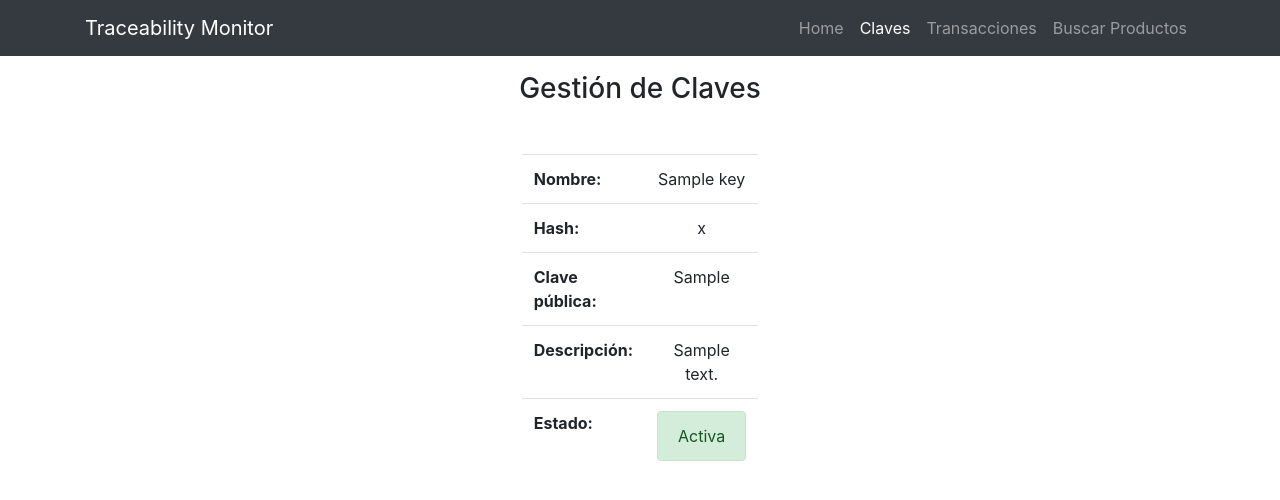
After one commit to ahcode/Traceability, a Django app: page /keys/details/x in a window 1280 px wide. The commit adds this page. Shown: the top 500 px of the page. Run offline with Django 3.2, Linux system fonts and the light colour scheme; tables that the repository leaves empty hold one stand-in row (values such as "Sample post"); some libraries are stand-ins or nearby versions.

Commit message:
Detalle de claves

```diff
--- a/web/traceability/models.py
+++ b/web/traceability/models.py
@@ -4,7 +4,7 @@ from django.db import models
 class Key(models.Model):
     hash = models.CharField(max_length=64, primary_key=True)
     public_key = models.TextField(max_length=300)
-    status_choices = (('active', 'Active'), ('inactive', 'Inactive'), ('new', 'New'))
+    status_choices = (('active', 'Activa'), ('inactive', 'Inactiva'), ('new', 'Pendiente de Aprobación'))
     current_status = models.CharField(max_length=8, choices=status_choices, default='new')
     name = models.CharField(max_length=50)
     description = models.TextField(max_length=300)
--- /dev/null
+++ b/web/traceability/templates/traceability/keys/key_details.html
@@ -0,0 +1,12 @@
+{% extends 'traceability/keys/keyslist_base.html' %}
+{% block nav-stages %}active{% endblock %}
+{% block content %}
+<h3 class="mt-3">Gestión de Claves</h3>
+<table class="mt-5 table" style="width: 1px; margin: auto">
+<tr><td class = "text-left"><span class="font-weight-bold">Nombre:</span></td><td>{{ key.name }}</td></tr>
+<tr><td class = "text-left"><span class="font-weight-bold text-left">Hash:</span></td><td>{{ key.hash }}</td></tr>
+<tr><td class = "text-left"><span class="font-weight-bold text-left">Clave pública:</span></td><td>{{ key.public_key|linebreaks }}</td></tr>
+<tr><td class = "text-left"><span class="font-weight-bold text-left">Descripción:</span></td><td>{% if key.description %}{{ key.description }}{% else %}<span class="font-weight-light">No hay descripción</span>{% endif %}</td></tr>
+<tr><td class = "text-left"><span class="font-weight-bold text-left">Estado:</span></td><td><div class="text-center alert alert-{% if key.current_status == 'active' %}success{% elif key.current_status == 'new' %}warning{% else %}danger{% endif %}">{{ key.get_current_status_display }}</div></td></tr>
+</table>
+{% endblock %}
--- a/web/traceability/templates/traceability/keys/keyslist_active.html
+++ b/web/traceability/templates/traceability/keys/keyslist_active.html
@@ -6,7 +6,7 @@
     <tr>
         <td class="align-middle">{{ k.name }}</td>
         <td class="align-middle">{{ k.hash }}</td>
-        <td class="align-middle"><a href="#" class="btn btn-info" role="button">Detalles</a> <a href="{% url 'deactivate_key' hash=k.hash %}" class="btn btn-danger" role="button">Desactivar</a></td>
+        <td class="align-middle"><a href="{% url 'key_details' k.hash %}" class="btn btn-info" role="button">Detalles</a> <a href="{% url 'deactivate_key' hash=k.hash %}" class="btn btn-danger" role="button">Desactivar</a></td>
     </tr>
 {% empty %}
     <tr><td colspan="3">No hay claves activas.</td></tr>
--- a/web/traceability/templates/traceability/keys/keyslist_inactive.html
+++ b/web/traceability/templates/traceability/keys/keyslist_inactive.html
@@ -6,7 +6,7 @@
     <tr>
         <td class="align-middle">{{ k.name }}</td>
         <td class="align-middle">{{ k.hash }}</td>
-        <td class="align-middle"><a href="#" class="btn btn-info" role="button">Detalles</a> <a href="{% url 'activate_key' hash=k.hash %}" class="btn btn-success" role="button">Activar</a></td>
+        <td class="align-middle"><a href="{% url 'key_details' k.hash %}" class="btn btn-info" role="button">Detalles</a> <a href="{% url 'activate_key' hash=k.hash %}" class="btn btn-success" role="button">Activar</a></td>
     </tr>
 {% empty %}
     <tr><td colspan="3">No hay claves inactivas.</td></tr>
--- a/web/traceability/templates/traceability/keys/keyslist_pending.html
+++ b/web/traceability/templates/traceability/keys/keyslist_pending.html
@@ -6,7 +6,7 @@
     <tr>
         <td class="align-middle">{{ k.name }}</td>
         <td class="align-middle">{{ k.hash }}</td>
-        <td class="align-middle"><a href="#" class="btn btn-info" role="button">Detalles</a> <a href="{% url 'activate_key' hash=k.hash %}" class="btn btn-success" role="button">Activar</a> <a href="{% url 'remove_key' hash=k.hash %}" class="btn btn-danger" role="button">Eliminar</a></td>
+        <td class="align-middle"><a href="{% url 'key_details' k.hash %}" class="btn btn-info" role="button">Detalles</a> <a href="{% url 'activate_key' hash=k.hash %}" class="btn btn-success" role="button">Activar</a> <a href="{% url 'remove_key' hash=k.hash %}" class="btn btn-danger" role="button">Eliminar</a></td>
     </tr>
 {% empty %}
     <tr><td colspan="3">No hay claves pendientes de activar.</td></tr>
--- a/web/traceability/urls.py
+++ b/web/traceability/urls.py
@@ -9,4 +9,5 @@ urlpatterns = [
     path('keys/action/activate/<slug:hash>/', views.ActivateKey, name='activate_key'),
     path('keys/action/deactivate/<slug:hash>/', views.DeactivateKey, name='deactivate_key'),
     path('keys/action/remove/<slug:hash>/', views.RemoveKey, name='remove_key'),
+    path('keys/details/<slug:hash>', views.KeyDetails.as_view(), name='key_details'),
 ]
--- a/web/traceability/views.py
+++ b/web/traceability/views.py
@@ -1,6 +1,6 @@
 #from django.shortcuts import redirect
 from django.http import HttpResponseRedirect
-from django.views.generic import View, TemplateView, ListView
+from django.views.generic import View, TemplateView, ListView, DetailView
 from django.contrib import messages
 from .models import *
 
@@ -25,6 +25,13 @@ class InactiveKeysList(ListView):
     template_name = 'traceability/keys/keyslist_inactive.html'
     queryset = Key.objects.filter(current_status = 'inactive')
     context_object_name = 'keys_list'
+
+class KeyDetails(DetailView):
+    model = Key
+    template_name = 'traceability/keys/key_details.html'
+    slug_url_kwarg = 'hash'
+    slug_field = 'hash'
+    context_object_name = 'key'
 
 def ActivateKey(request, hash):
     try:
```
